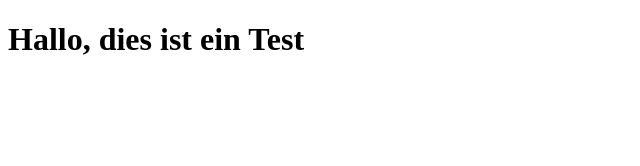
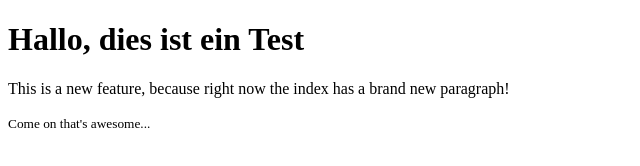
Before and after one commit to Badconker3/gittest, a plain HTML site: page Index.html in a window 1280 px wide. Shown: the whole page, without its empty margins (0-640 px from the left). Drawn offline with Linux system fonts and the light colour scheme.

Commit message:
TASK | Add paragraph with random text

```diff
--- a/Index.html
+++ b/Index.html
@@ -7,6 +7,8 @@
 </head>
 <body>
 	<h1>Hallo, dies ist ein Test</h1>
+	<p> This is a new feature, because right now the index has a brand new paragraph!</p>
+	<small>Come on that's awesome...</small>
 
 </body>
 </html>
```
